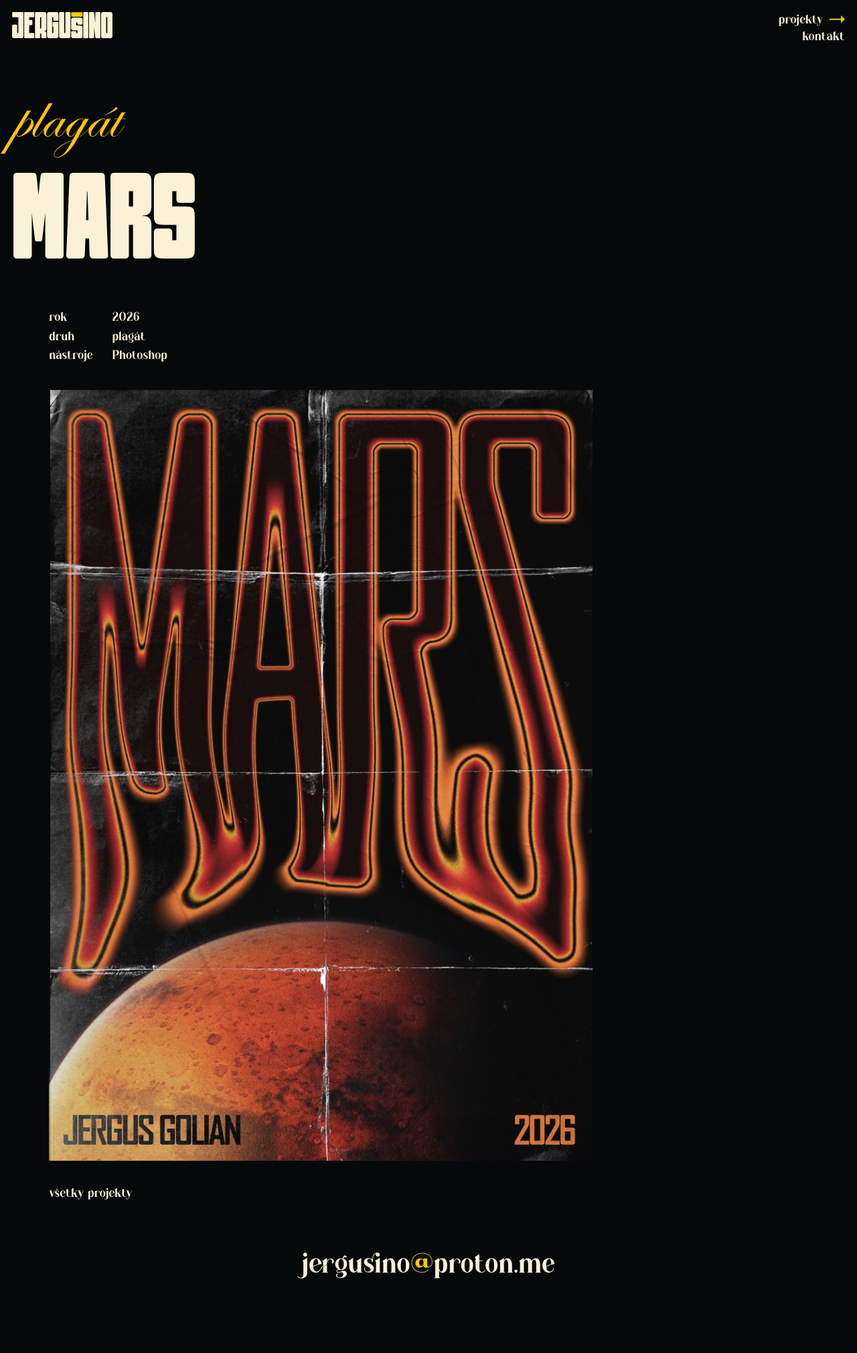
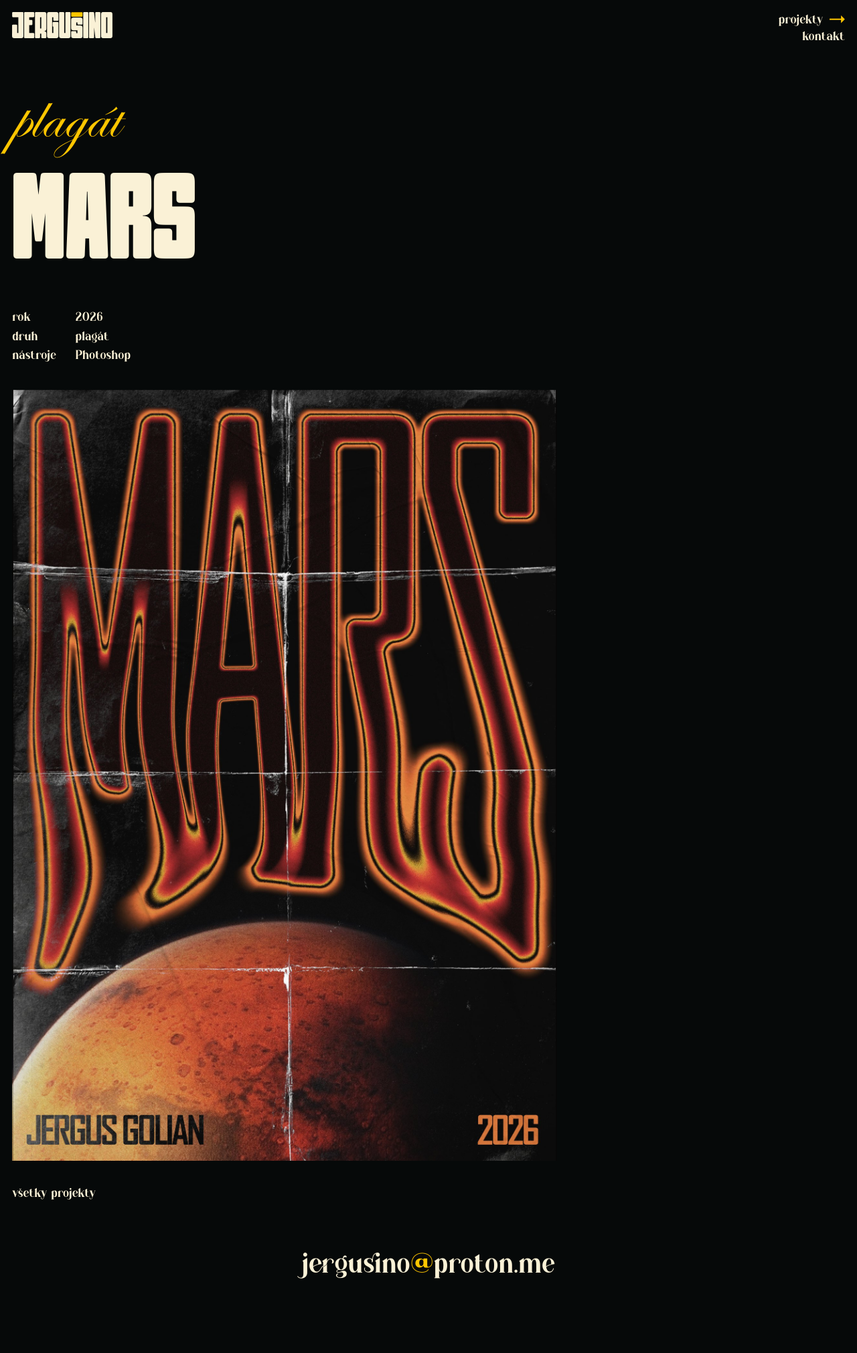
Before and after one commit to jergusino/jergusino.github.io, a Jekyll site: the page built from _projects/mars.md, in a window 1280 px wide. Shown: the whole page at 67% size. Built offline with Jekyll 4.4.1, drawn with Linux system fonts in a browser that asks for light colours; some web fonts are replaced.

Commit message:
Home: poster wall cut off after two rows, one big link to all projects; align project text with title
Co-Authored-By: Claude Sonnet 5.5 <noreply@anthropic.com>
Claude-Session: https://claude.ai/code/session_01RGVpc2Wp958A42zKqCrsaw

```diff
--- a/assets/css/main.css
+++ b/assets/css/main.css
@@ -207,7 +207,7 @@ body.project .back { margin-top: calc(var(--F) * 2); }
 .empty { padding: var(--F) 0; }
 
 /* ── Project page: one left-aligned column, 4F margin, about 70 characters wide ─ */
-.prose { margin: var(--F4) 0 0 var(--F4); max-width: min(70ch, calc(100vw - 2 * var(--F4))); }
+.prose { margin: var(--F4) 0 0 var(--F); max-width: min(70ch, calc(100vw - 2 * var(--F4))); }
 .prose > * + * { margin-top: 1em; }
 .prose a { color: var(--yellow); text-decoration: underline; text-decoration-thickness: 2px; text-underline-offset: 0.2em; }
 .prose a:hover, .prose a:focus-visible { color: var(--cream); }
@@ -231,7 +231,7 @@ body.project .back { margin-top: calc(var(--F) * 2); }
 .prose .links a { color: var(--cream); text-decoration: none; }
 .prose .links a:hover, .prose .links a:focus-visible { color: var(--yellow); }
 
-.back { margin: calc(var(--F) * 3) 0 0 var(--F4); }
+.back { margin: calc(var(--F) * 3) 0 0 var(--F); }
 
 /* ── Footer: quiet, one small centred thing ────────────────────────────────── */
 .foot {
@@ -274,3 +274,15 @@ body.project .back { margin-top: calc(var(--F) * 2); }
 @media print {
   html, body { background: #fff; color: #000; }
 }
+
+
+/* home: the poster wall is cut off hard after about two rows, then one big line leads to all projects */
+.wall { --cols: 4; --cw: calc((100vw - (var(--cols) + 1) * var(--F)) / var(--cols)); max-height: calc(var(--cw) * 10 / 7 * 2.4); overflow: hidden; }
+@media (max-width: 999px) { .wall { --cols: 3; } }
+@media (max-width: 640px) { .wall { --cols: 2; } }
+.all {
+  display: flex; align-items: center; justify-content: center; gap: 0.35em;
+  padding: calc(var(--F) * 3) var(--F); background: var(--ink);
+  font-size: clamp(2.2rem, 7vw, 7rem); line-height: 1; text-align: center;
+}
+.all svg { width: 0.9em; height: auto; flex: none; }
```
Also changed, not shown: index.html (+4 -3 lines).
